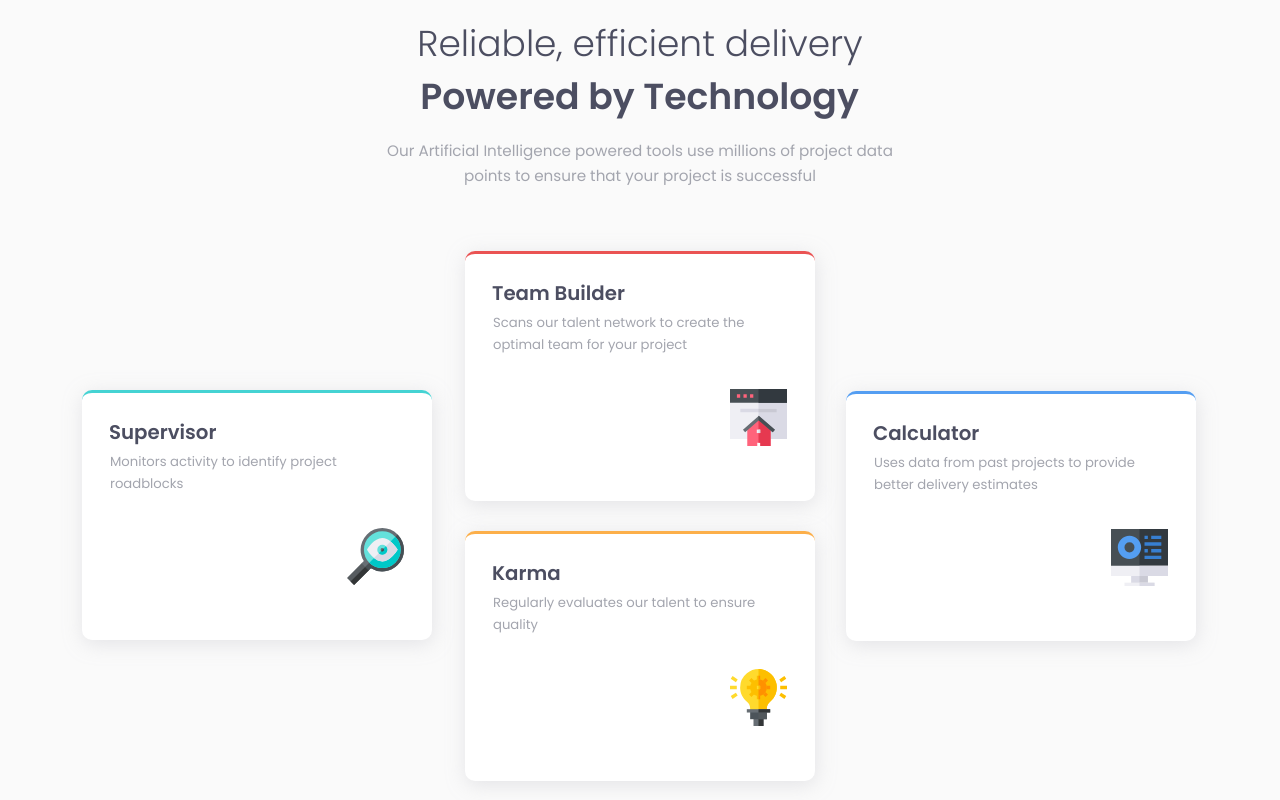
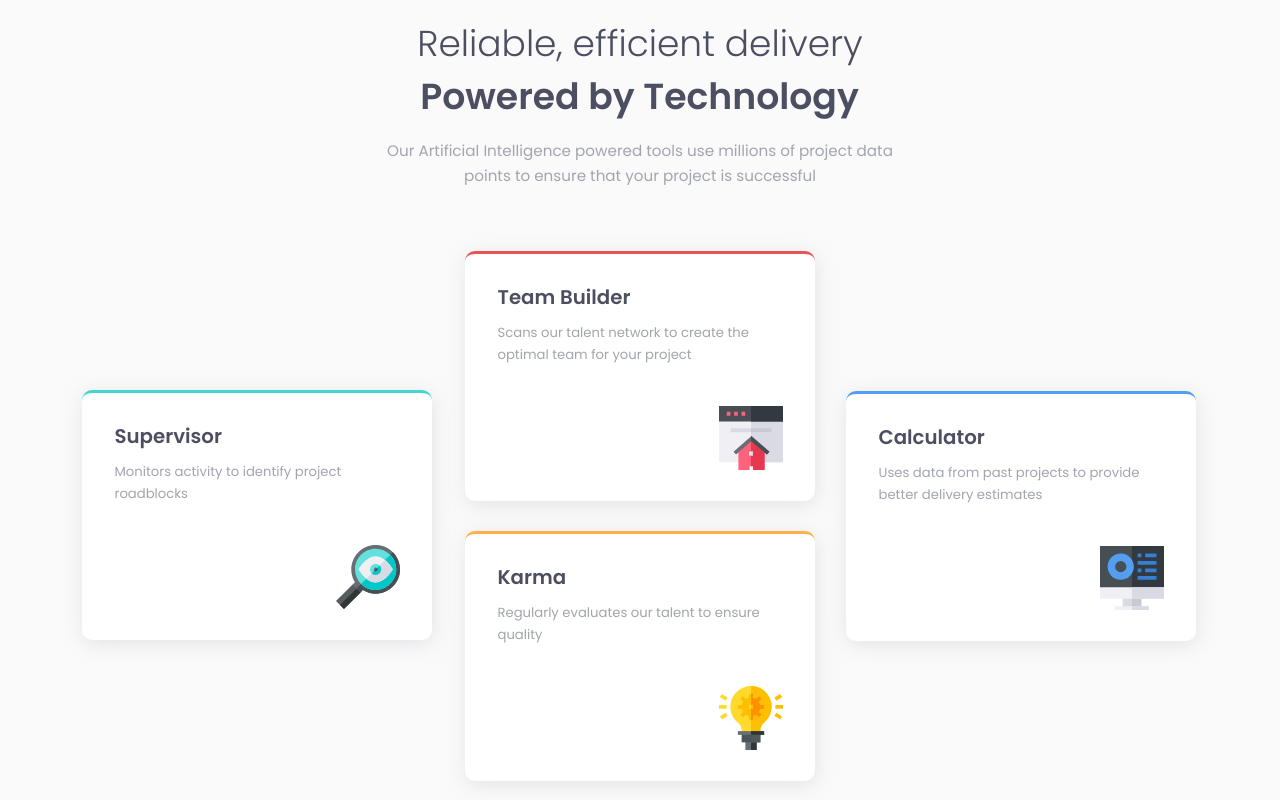
Before and after one commit to JCDMeira/four-card, a React (Create React App) app: page / in a window 1280 px wide. Built offline with nearby package versions, Linux system fonts and the light colour scheme.

Commit message:
Update: responsiveness for desktop

```diff
--- a/src/App.css
+++ b/src/App.css
@@ -100,6 +100,10 @@ html {
   .header h1 span {
     text-align: center;
   }
+
+  .header p {
+    padding: 0 10rem;
+  }
   .field1,
   .field2,
   .field3 {
--- a/src/components/Card/style.css
+++ b/src/components/Card/style.css
@@ -53,6 +53,23 @@
     width: 100%;
     max-width: 35rem;
     height: 25rem;
+    padding: 2.8rem 3.25rem;
+  }
+
+  .card p {
+    font-weight: normal;
+    font-size: 13.2px;
+    line-height: 22px;
+    color: #a3a5ae;
+    margin-top: 1rem;
+    margin-left: 0rem;
+  }
+
+  .card img {
+    margin-top: 4rem;
+    margin-right: 0rem;
+    float: right;
+    height: 6.4rem;
   }
 
   .color-orange {
```
